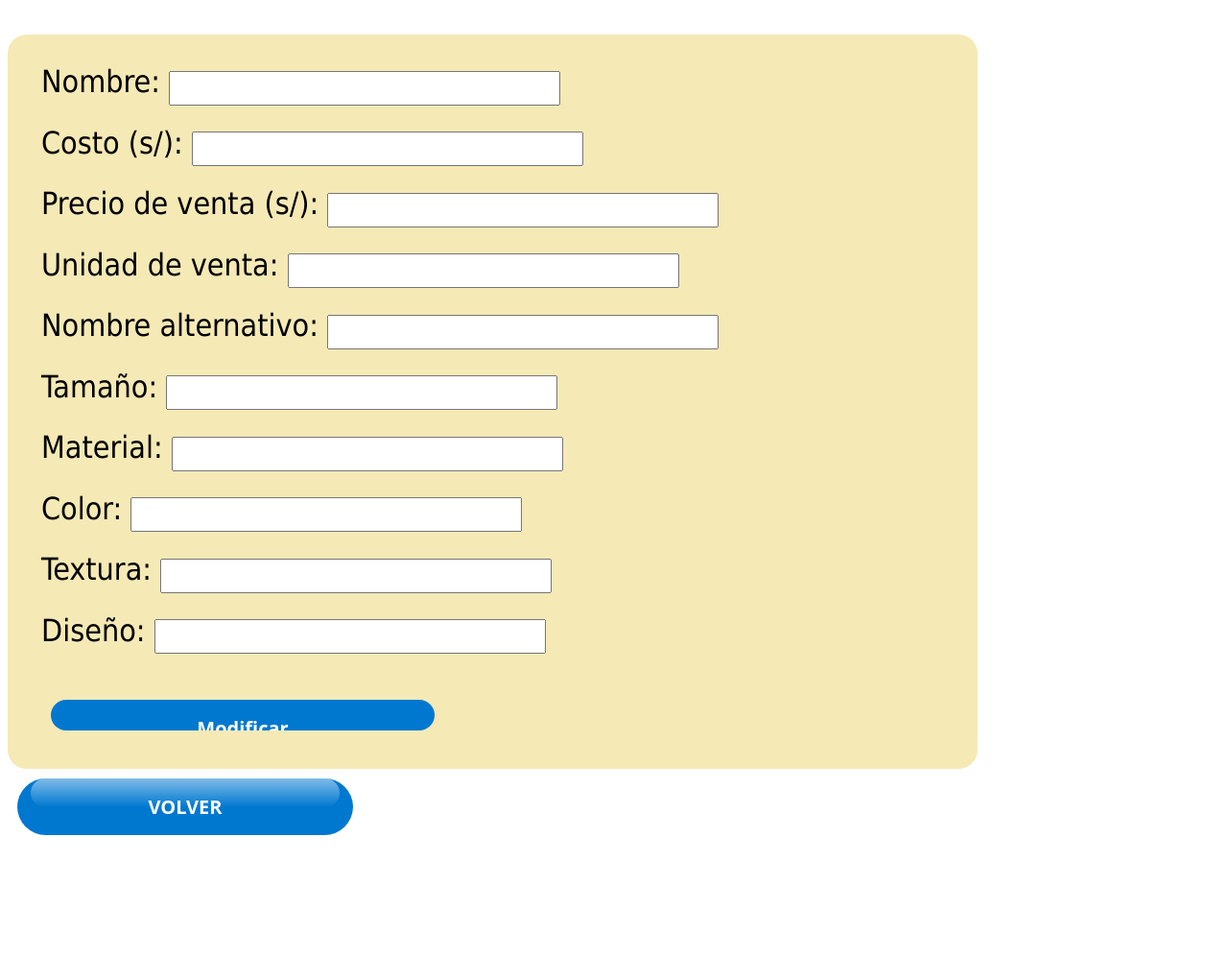
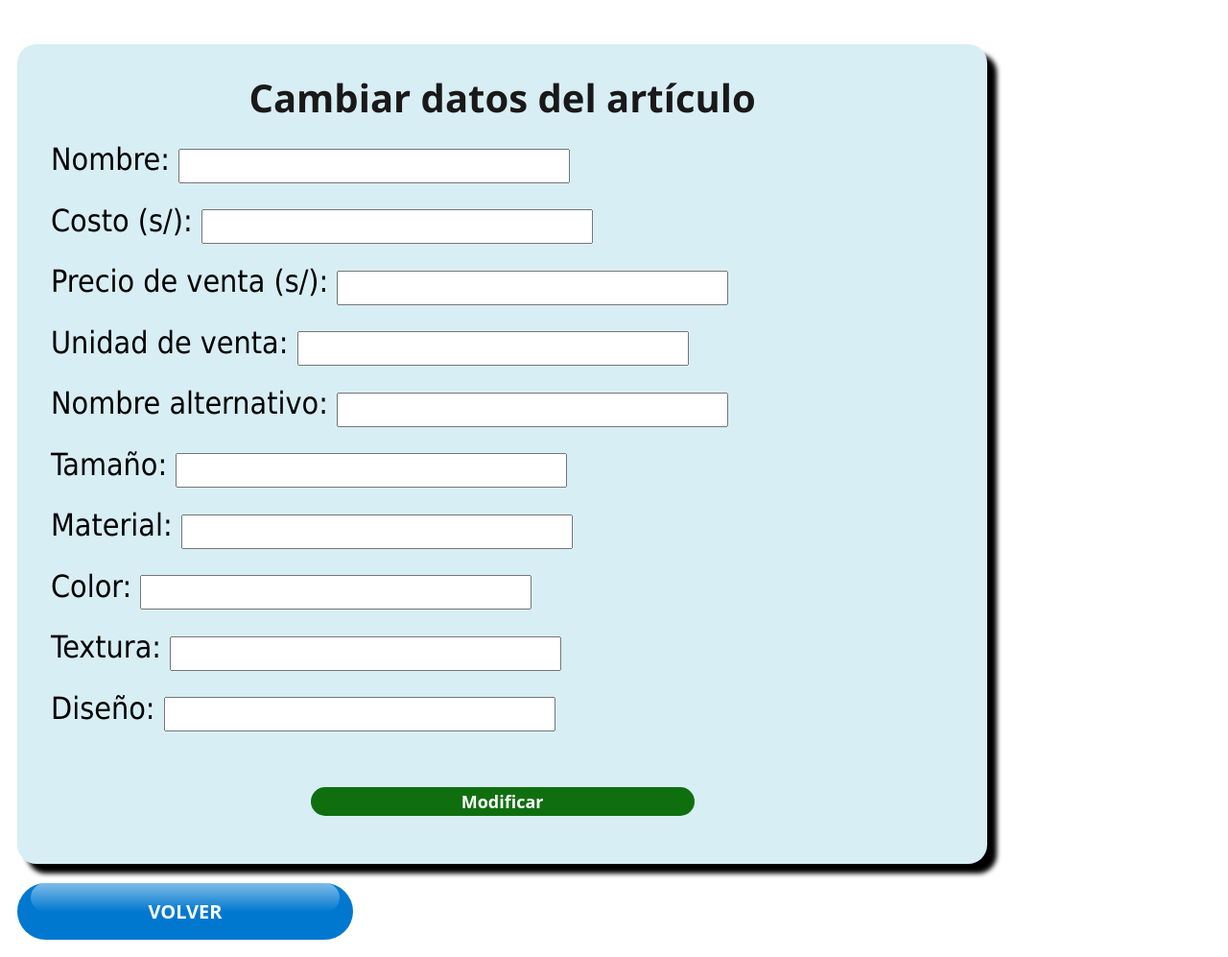
Before and after one commit to bmotta0726/libapp, a PHP site: page /admin/modificar_producto.php in a window 1280 px wide. Shown: the part 112-1109 px from the top of the page at 96% size. Before the commit the page ends 982 px from the top, so only its background shows below. Run offline with PHP 8.4, Linux system fonts and the light colour scheme; data that the repository does not hold is empty.

Commit message:
Added header.php file, deleted draft file, 1st CSS review

```diff
--- a/admin/estadisticas.php
+++ b/admin/estadisticas.php
@@ -1,3 +1,9 @@
+<?php
+    $title = 'Estadísticas | ';
+    $csslocator = '../';
+    include_once('../header.php');
+?>
+
 <!DOCTYPE html>
 <html lang="es">
 <head>
--- a/admin/modificar_producto.php
+++ b/admin/modificar_producto.php
@@ -48,14 +48,12 @@
     }
 ?>
 
-<!DOCTYPE html>
-<html lang="es">
-<head>
-    <meta charset="UTF-8">
-    <meta name="viewport" content="width=device-width, initial-scale=1.0">
-    <link rel="stylesheet" href="../css/style.css">
-    <title>Modificar</title>
-</head>
+<?php
+    $title = 'Modificar | ';
+    $csslocator = '../';
+    include_once('../header.php');
+?>
+
 <body>
     <header class="header-principal">
         <a href="../index.php">
@@ -66,7 +64,8 @@
     </header><br><br>
     <main>
         <div class="div-form">
-            <form method="POST" action="modificar_producto.php?idd=<?php echo $id?>" class="form-modificar" autocomplete="off">
+            <form method="POST" action="modificar_producto.php?idd=<?php echo $id?>" class="formAutorizado" autocomplete="off" id="form-modificar">
+                <h2>Cambiar datos del artículo</h2>
                 <div class="form-field">
                     <label for="nombre">Nombre: </label>
                     <input type="text" name="form-nombre" value="<?php echo $row['nombre']?>">
@@ -108,8 +107,8 @@
                     <input type="text" name="form-diseno" value="<?php echo $row['diseno']?>">
                 </div>
                 <br>
-                <div>
-                    <input class="button-main-style" type="submit" name="submit" value="Modificar">
+                <div class="form-input-button-container">
+                    <input class="form-input-button" type="submit" name="submit" value="Modificar">
                 </div>
             </form>
         </div>
--- a/css/style.css
+++ b/css/style.css
@@ -4,6 +4,25 @@
     justify-content: space-between;
     align-items: center;
 }
+
+.img-container-index {
+    display: flex;
+    justify-content: center;
+}
+
+.img-container-index img {
+    width: 300px;
+    height: auto;
+}
+
+.button-container-index {
+    display: flex;
+    flex-direction: row;
+    justify-content: center;
+
+    margin: 20px 0px;
+}
+
 
 img {
     width: 100px;
@@ -72,28 +91,6 @@ h2 {
     height: 100px;
 }
 
-/*.search-button {
-    background-color: lightblue;
-    border-radius: 5px;
-    border-width: 2px;
-    border-color: #5c2f08;
-    padding: 10px 20px;
-    font-family: 'Segoe UI', Tahoma, Geneva, Verdana, sans-serif;
-    font-size: 20px;
-    margin-left: 10px;
-}
-
-.home-button {
-    background-color: limegreen;
-    border-radius: 5px;
-    border-width: 2px;
-    border-color: green;
-    padding: 10px 20px;
-    font-family: 'Segoe UI', Tahoma, Geneva, Verdana, sans-serif;
-    font-size: 20px;
-    margin-left: 10px;
-}*/
-
 .search-button, .clean-button {
     border-radius: 5px;
     border-width: 2px;
@@ -121,15 +118,19 @@ tbody tr:nth-child(even) {
     font-weight: bold;
 }
 
-/**/
+/*BOTONES*/
 
-.auth-buttons, .button-main-style {
+#button-volver-container {
+    text-align: center;
+}
+
+.button-container-auth {
     display: flex;
     flex-direction: column;
     justify-content: center;
 }
 
-.auth-buttons button, .button-main-style, .button-back {
+.button-auth, .button-main-style, .button-back {
     background-color: #0078d0;
     border: 0;
     border-radius: 56px;
@@ -153,7 +154,7 @@ tbody tr:nth-child(even) {
     width: 350px;
 }
 
-.auth-buttons button:before, .button-main-style:before {
+.button-auth:before, .button-main-style:before {
     background-color: initial;
     background-image: linear-gradient(#fff 0, rgba(255, 255, 255, 0) 100%);
     border-radius: 125px;
@@ -167,15 +168,19 @@ tbody tr:nth-child(even) {
     width: 92%;
 }
 
-/*.button-71:hover {
+/*.button-main-style:hover {
   box-shadow: rgba(255, 255, 255, .2) 0 3px 15px inset, rgba(0, 0, 0, .1) 0 3px 5px, rgba(0, 0, 0, .1) 0 10px 13px;
   transform: scale(1.05);
 }*/
 
 @media (min-width: 768px) {
-  .auth-buttons button, .button-main-style {
+  .button-auth, .button-main-style {
     padding: 16px 48px;
   }
+}
+
+.button-consultar-index {
+    background-color: green;
 }
 
 .delete-button {
@@ -183,36 +188,78 @@ tbody tr:nth-child(even) {
 }
 
 .div-form {
-    background-color: #f5e9b5;
+    margin: 10px 10px;
+    background-color: transparent;
     width: 80%;
-    border-radius: 20px;
+
 }
 
-.form-agregar, .form-modificar {
+.formAutorizado {
     padding: 20px 10px;
     justify-content: center;
+    background-color: rgb(216, 238, 245);
+    border-radius: 20px;
+    box-shadow: 10px 10px 5px;
 }
 
-.form-agregar, .form-modificar div {
+.formAutorizado div {
     padding: 10px 25px;
 }
 
-.form-agregar, .form-modificar label {
+.formAutorizado label {
     font-size: 32px;
     font-family: Tahoma, 'Segoe UI', Geneva, Verdana, sans-serif;
 }
 
-.form-agregar, .form-modificar input {
+.formAutorizado input {
     height: 30px;
     width: 400px;
 }
 
+.form-input-button-container {
+    text-align: center;
+    margin: 10px;
+    padding: 10px;
+}
+
+.form-input-button {
+    background-color: rgb(15, 111, 15);
+    height: 600px;
+    text-align: center;
+    border-radius: 16px;
+    color: white;
+    font-family: system-ui,-apple-system,system-ui,"Segoe UI",Roboto,Ubuntu,"Helvetica Neue",sans-serif;
+    font-size: 18px;
+    font-weight: 600;
+    border: none;
+    margin: 10px;
+}
+
+.cambiar-button {
+    width: 80px;
+    height: 30px;
+    background-color: rgb(107, 199, 199);
+    border: none;
+    border-radius: 10px;
+    color:white;
+    font-family: 'Franklin Gothic Medium', 'Arial Narrow', Arial, sans-serif;
+    font-size: 14px;
+
+    box-shadow: 4px 4px 5px black;
+
+}
+
+.cambiar-button:hover {
+    background-color: teal;
+    cursor: pointer;
+}
+
 /* ELIMINAR ARTICULO */
 
-.button-delete{
+#delete-button {
     background-color: #801b1b;
 }
 
-.button-stats{
+#stats-button {
     background-color: darkgray;
 }
--- /dev/null
+++ b/header.php
@@ -0,0 +1,8 @@
+<!DOCTYPE html>
+<html lang="es">
+<head>
+    <meta charset="UTF-8">
+    <meta name="viewport" content="width=device-width, initial-scale=1.0">
+    <link rel="stylesheet" href=<?php echo "$csslocator" . "css/style.css"?>>
+    <title><?php echo "$title"?> Librería Motta</title>
+</head>
```
Also changed, not shown: admin/agregar.php (+9 -11 lines), admin/eliminar.php (+16 -9 lines), admin/estadisticas/baratos.php (+5 -3 lines), admin/estadisticas/caros.php (+5 -3 lines), admin/estadisticas/marcas.php (+7 -5 lines), admin/estadisticas/mas_margen.php (+5 -3 lines), admin/estadisticas/menos_margen.php (+5 -3 lines), admin/modificar.php (+15 -10 lines), autorizado.php (+11 -14 lines), consultar.php (+5 -18 lines), css/style_index.css (+6 -4 lines), index.php (+5 -5 lines), test.php (deleted, +0 -29 lines). Lines whose indentation alone changed are shown as unchanged.
